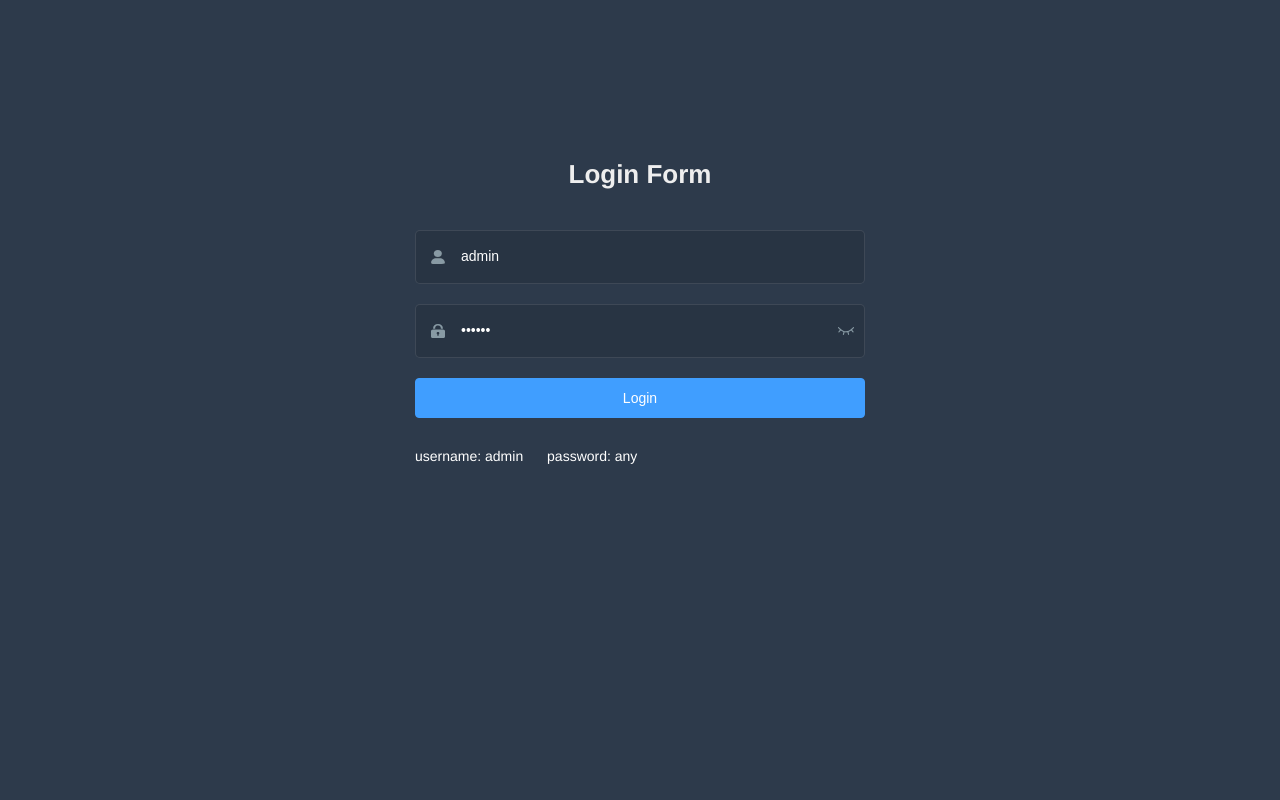
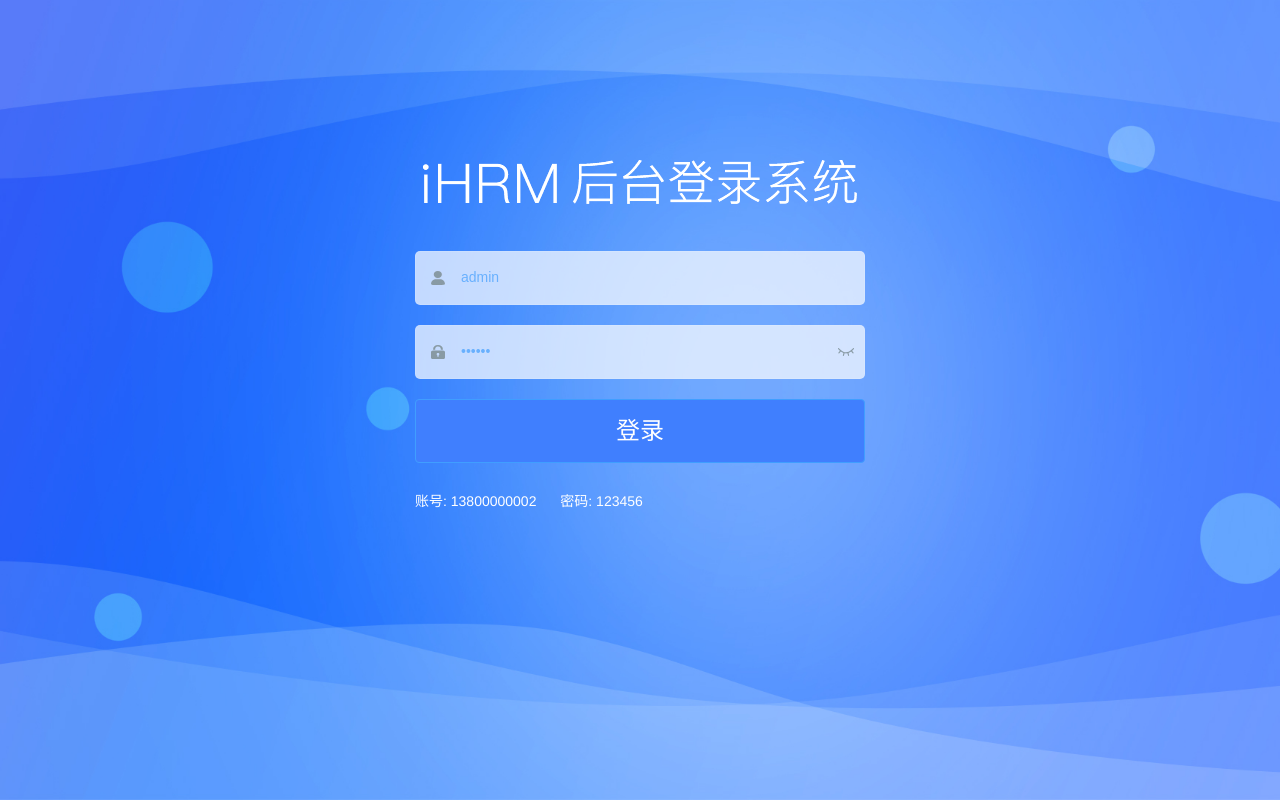
Before and after one commit to FoxEarx/hrsaas, a Vue app: page /#/login in a window 1280 px wide. Built offline with nearby package versions, Linux system fonts and the light colour scheme.

Commit message:
完成了登录页面的样式替换

```diff
--- a/src/views/login/index.vue
+++ b/src/views/login/index.vue
@@ -8,8 +8,11 @@
       auto-complete="on"
       label-position="left"
     >
+      <!-- 放置标题图片 @是设置的别名-->
       <div class="title-container">
-        <h3 class="title">Login Form</h3>
+        <h3 class="title">
+          <img src="@/assets/common/login-logo.png" alt="" />
+        </h3>
       </div>
 
       <el-form-item prop="username">
@@ -52,14 +55,15 @@
       <el-button
         :loading="loading"
         type="primary"
+        class="loginBtn"
         style="width: 100%; margin-bottom: 30px"
         @click.native.prevent="handleLogin"
-        >Login</el-button
+        >登录</el-button
       >
 
       <div class="tips">
-        <span style="margin-right: 20px">username: admin</span>
-        <span> password: any</span>
+        <span style="margin-right: 20px">账号: 13800000002</span>
+        <span> 密码: 123456</span>
       </div>
     </el-form>
   </div>
@@ -88,19 +92,19 @@ export default {
     return {
       loginForm: {
         username: 'admin',
-        password: '111111'
+        password: '111111',
       },
       loginRules: {
         username: [
-          { required: true, trigger: 'blur', validator: validateUsername }
+          { required: true, trigger: 'blur', validator: validateUsername },
         ],
         password: [
-          { required: true, trigger: 'blur', validator: validatePassword }
-        ]
+          { required: true, trigger: 'blur', validator: validatePassword },
+        ],
       },
       loading: false,
       passwordType: 'password',
-      redirect: undefined
+      redirect: undefined,
     }
   },
   watch: {
@@ -108,8 +112,8 @@ export default {
       handler: function (route) {
         this.redirect = route.query && route.query.redirect
       },
-      immediate: true
-    }
+      immediate: true,
+    },
   },
   methods: {
     showPwd() {
@@ -140,8 +144,8 @@ export default {
           return false
         }
       })
-    }
-  }
+    },
+  },
 }
 </script>
 
@@ -150,8 +154,8 @@ export default {
 /* Detail see https://github.com/PanJiaChen/vue-element-admin/pull/927 */
 
 $bg: #283443;
-$light_gray: #fff;
-$cursor: #fff;
+$light_gray: #68b0fe;
+$cursor: #68b0fe;
 
 @supports (-webkit-mask: none) and (not (cater-color: $cursor)) {
   .login-container .el-input input {
@@ -161,6 +165,15 @@ $cursor: #fff;
 
 /* reset element-ui css */
 .login-container {
+  background: url('~@/assets/common/login.jpg') no-repeat; // 设置背景图片
+  background-size: cover;
+
+  .loginBtn {
+    background: #407ffe;
+    height: 64px;
+    line-height: 32px;
+    font-size: 24px;
+  }
   .el-input {
     display: inline-block;
     height: 47px;
@@ -185,7 +198,7 @@ $cursor: #fff;
 
   .el-form-item {
     border: 1px solid rgba(255, 255, 255, 0.1);
-    background: rgba(0, 0, 0, 0.1);
+    background: rgba(255, 255, 255, 0.7); // 输入登录表单的背景色
     border-radius: 5px;
     color: #454545;
   }
@@ -200,7 +213,7 @@ $light_gray: #eee;
 .login-container {
   min-height: 100%;
   width: 100%;
-  background-color: $bg;
+  // background-color: $bg;
   overflow: hidden;
 
   .login-form {
--- a/vue.config.js
+++ b/vue.config.js
@@ -13,7 +13,7 @@ const name = defaultSettings.title || 'vue Admin Template' // page title
 // For example, Mac: sudo npm run
 // You can change the port by the following methods:
 // port = 9528 npm run dev OR npm run dev --port = 9528
-const port = process.env.port || process.env.npm_config_port || 9528 // dev port
+const port = process.env.port || process.env.npm_config_port || 8888 // dev port
 
 // All configuration item explanations can be find in https://cli.vuejs.org/config/
 module.exports = {
@@ -34,9 +34,9 @@ module.exports = {
     open: true,
     overlay: {
       warnings: false,
-      errors: true
+      errors: true,
     },
-    before: require('./mock/mock-server.js')
+    before: require('./mock/mock-server.js'),
   },
   configureWebpack: {
     // provide the app's title in webpack's name field, so that
@@ -44,9 +44,9 @@ module.exports = {
     name: name,
     resolve: {
       alias: {
-        '@': resolve('src')
-      }
-    }
+        '@': resolve('src'),
+      },
+    },
   },
   chainWebpack(config) {
     // it can improve the speed of the first screen, it is recommended to turn on preload
@@ -56,18 +56,15 @@ module.exports = {
         // to ignore runtime.js
         // https://github.com/vuejs/vue-cli/blob/dev/packages/@vue/cli-service/lib/config/app.js#L171
         fileBlacklist: [/\.map$/, /hot-update\.js$/, /runtime\..*\.js$/],
-        include: 'initial'
-      }
+        include: 'initial',
+      },
     ])
 
     // when there are many pages, it will cause too many meaningless requests
     config.plugins.delete('prefetch')
 
     // set svg-sprite-loader
-    config.module
-      .rule('svg')
-      .exclude.add(resolve('src/icons'))
-      .end()
+    config.module.rule('svg').exclude.add(resolve('src/icons')).end()
     config.module
       .rule('icons')
       .test(/\.svg$/)
@@ -76,48 +73,46 @@ module.exports = {
       .use('svg-sprite-loader')
       .loader('svg-sprite-loader')
       .options({
-        symbolId: 'icon-[name]'
+        symbolId: 'icon-[name]',
       })
       .end()
 
-    config
-      .when(process.env.NODE_ENV !== 'development',
-        config => {
+    config.when(process.env.NODE_ENV !== 'development', (config) => {
       config
         .plugin('ScriptExtHtmlWebpackPlugin')
         .after('html')
-            .use('script-ext-html-webpack-plugin', [{
+        .use('script-ext-html-webpack-plugin', [
+          {
             // `runtime` must same as runtimeChunk name. default is `runtime`
-              inline: /runtime\..*\.js$/
-            }])
+            inline: /runtime\..*\.js$/,
+          },
+        ])
         .end()
-          config
-            .optimization.splitChunks({
+      config.optimization.splitChunks({
         chunks: 'all',
         cacheGroups: {
           libs: {
             name: 'chunk-libs',
             test: /[\\/]node_modules[\\/]/,
             priority: 10,
-                  chunks: 'initial' // only package third parties that are initially dependent
+            chunks: 'initial', // only package third parties that are initially dependent
           },
           elementUI: {
             name: 'chunk-elementUI', // split elementUI into a single package
             priority: 20, // the weight needs to be larger than libs and app or it will be packaged into libs or app
-                  test: /[\\/]node_modules[\\/]_?element-ui(.*)/ // in order to adapt to cnpm
+            test: /[\\/]node_modules[\\/]_?element-ui(.*)/, // in order to adapt to cnpm
           },
           commons: {
             name: 'chunk-commons',
             test: resolve('src/components'), // can customize your rules
             minChunks: 3, //  minimum common number
             priority: 5,
-                  reuseExistingChunk: true
-                }
-              }
+            reuseExistingChunk: true,
+          },
+        },
       })
       // https:// webpack.js.org/configuration/optimization/#optimizationruntimechunk
       config.optimization.runtimeChunk('single')
+    })
+  },
 }
-      )
-  }
-}
```
Lines whose indentation alone changed are shown as unchanged.
